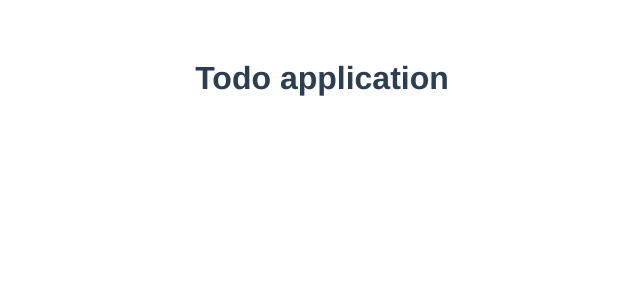
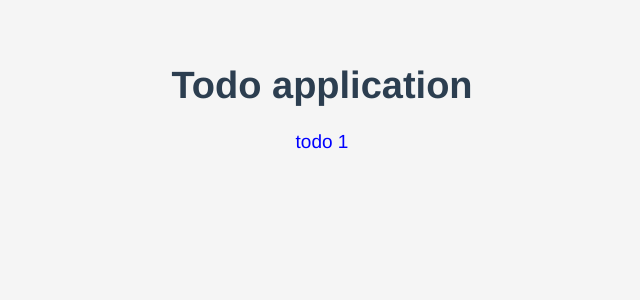
Before and after one commit to nurySar97/vue-to-do, a Vue app: page / in a window 1280 px wide. Shown: the top 300 px of the page, without its empty margins (318-958 px from the left). Built offline with nearby package versions, Linux system fonts and the light colour scheme.

Commit message:
TodoList page was created

```diff
--- a/src/App.vue
+++ b/src/App.vue
@@ -1,12 +1,19 @@
 <template>
   <div id="app">
-  <h1>Todo application</h1>
+    <h1>Todo application</h1>
+    <TodoList />
   </div>
 </template>
 
+
 <script>
+import TodoList from "./components/TodoList.vue";
+
 export default {
   name: "App",
+  components: {
+    TodoList,
+  },
 };
 </script>
 
--- /dev/null
+++ b/src/assets/reset.css
@@ -0,0 +1,85 @@
+/*reset.css*/
+/* RESETS */
+*,
+*::before,
+*::after {
+    box-sizing: border-box;
+}
+
+*:focus {
+    outline: 3px dashed #228bec;
+}
+
+html {
+    font: 62.5% / 1.15 sans-serif;
+}
+
+h1,
+h2 {
+    margin-bottom: 0;
+}
+
+ul {
+    list-style: none;
+    padding: 0;
+}
+
+button {
+    border: none;
+    margin: 0;
+    padding: 0;
+    width: auto;
+    overflow: visible;
+    background: transparent;
+    color: inherit;
+    font: inherit;
+    line-height: normal;
+    -webkit-font-smoothing: inherit;
+    -moz-osx-font-smoothing: inherit;
+    -webkit-appearance: none;
+}
+
+button::-moz-focus-inner {
+    border: 0;
+}
+
+button,
+input,
+optgroup,
+select,
+textarea {
+    font-family: inherit;
+    font-size: 100%;
+    line-height: 1.15;
+    margin: 0;
+}
+
+button,
+input {
+    /* 1 */
+    overflow: visible;
+}
+
+input[type="text"] {
+    border-radius: 0;
+}
+
+body {
+    width: 100%;
+    max-width: 68rem;
+    margin: 0 auto;
+    font: 1.6rem/1.25 "Helvetica Neue", Helvetica, Arial, sans-serif;
+    background-color: #f5f5f5;
+    color: #4d4d4d;
+    -moz-osx-font-smoothing: grayscale;
+    -webkit-font-smoothing: antialiased;
+}
+
+@media screen and (min-width: 620px) {
+    body {
+        font-size: 1.9rem;
+        line-height: 1.31579;
+    }
+}
+
+/*END RESETS*/
--- /dev/null
+++ b/src/components/TodoList.vue
@@ -0,0 +1,22 @@
+<template lang="en">
+<div>
+    <ul>
+        <li>todo 1</li>
+    </ul>
+</div>
+</template>
+<script>
+export default {
+  name: "TodoList",
+};
+</script>
+
+<style>
+    ul {
+        padding: 0;
+    }
+
+    li {
+        color: blue;
+    }
+</style>
--- a/src/main.js
+++ b/src/main.js
@@ -1,3 +1,4 @@
+import './assets/reset.css';
 import Vue from 'vue'
 import App from './App.vue'
 
```
Also changed, not shown: 1 other file (tests, documents, lock files or other folders).
